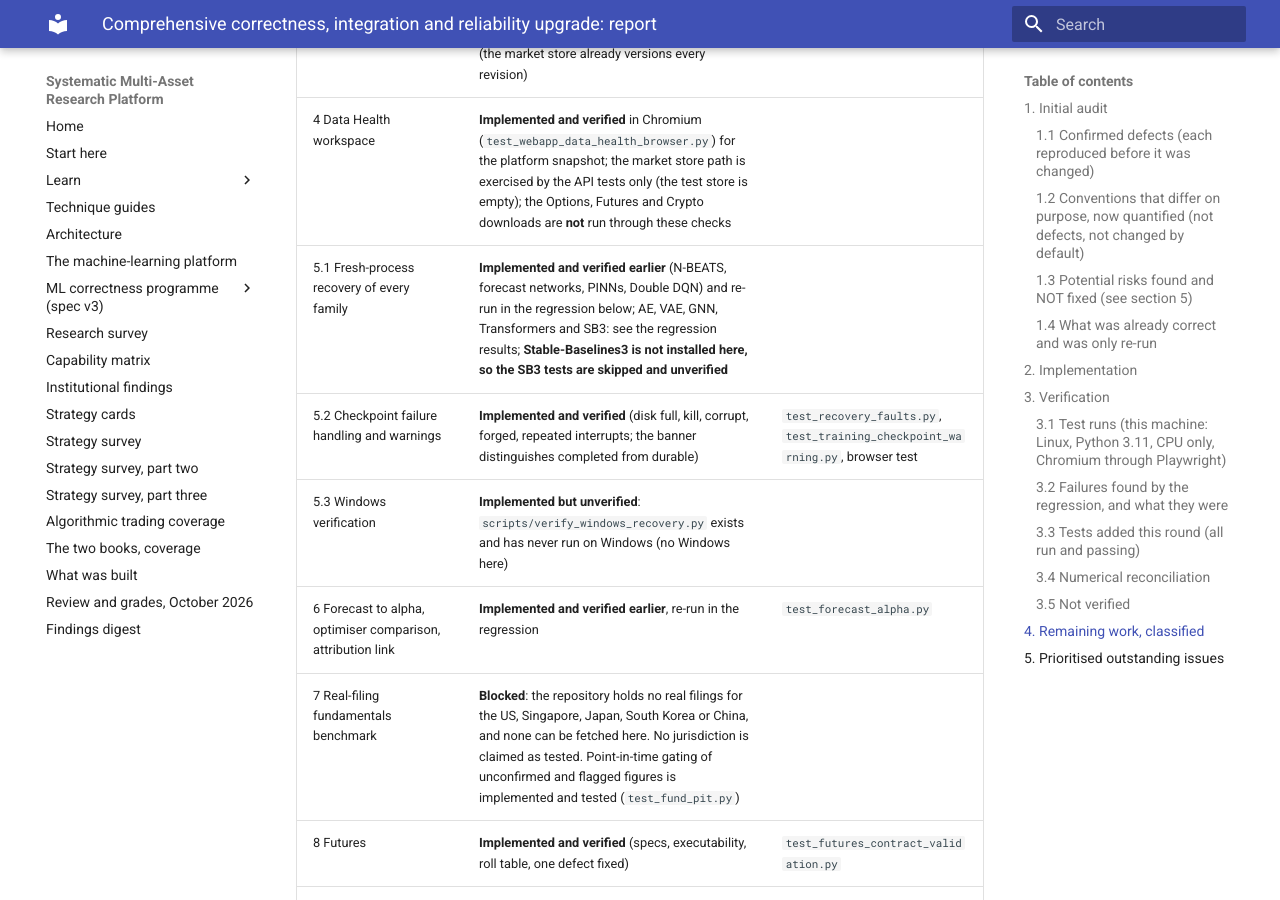
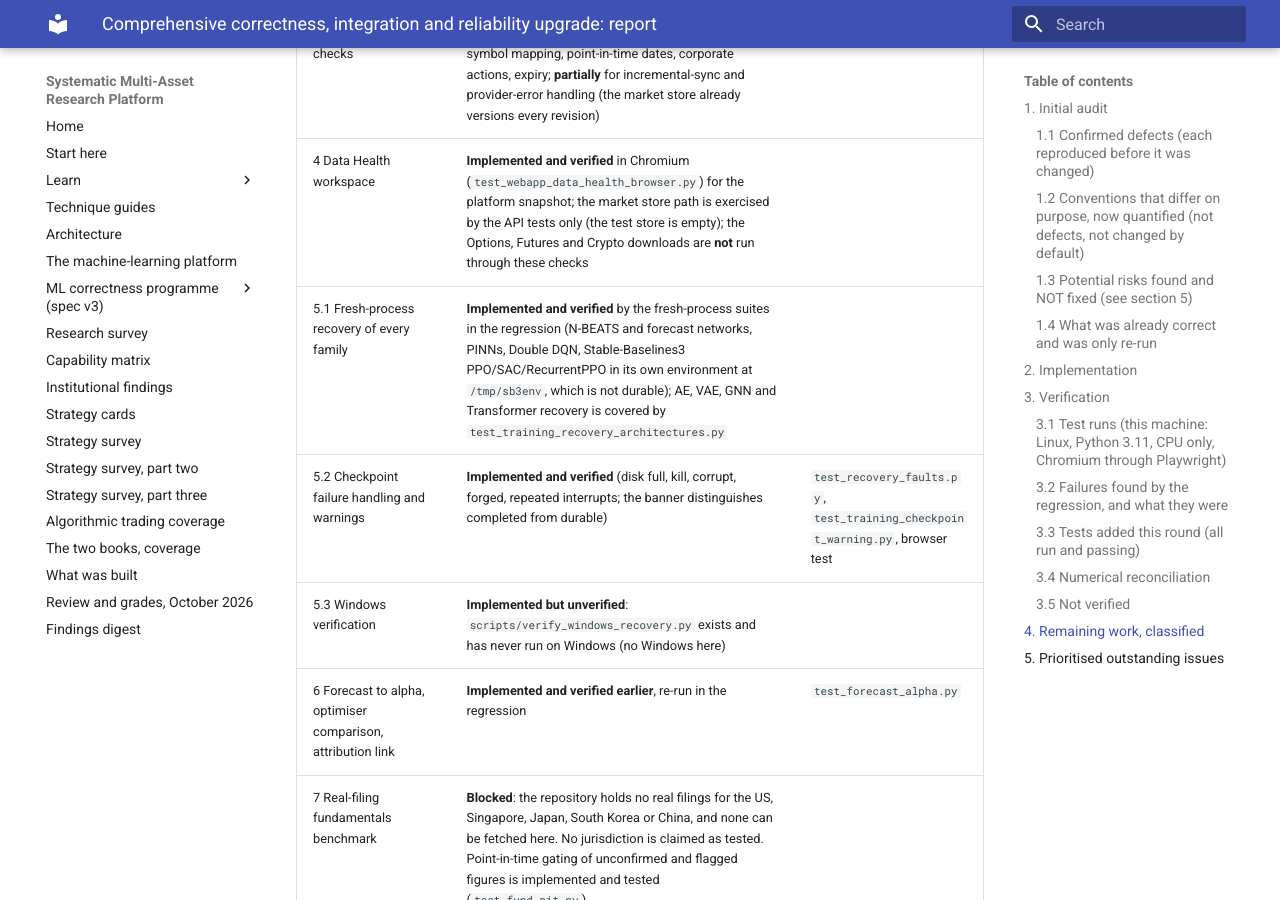
Before and after one commit to jwee97/quant_for_finance_python, an MkDocs documentation site: the page built from docs/correctness_and_reliability_report.md, in a window 1280 px wide and 900 px high, scrolled down 9171 px. Built offline with MkDocs 1.6.1 and Material for MkDocs 9.7.7, drawn with Linux system fonts in a browser that asks for light colours; some of the changed text lies outside the part shown.

Commit message:
Report: correct the SB3 and failing-test statements
Co-Authored-By: Claude Sonnet 5.5 <noreply@anthropic.com>
Claude-Session: https://claude.ai/code/session_01DSSeu1FozHnuA5rm1CsBZd

```diff
--- a/docs/correctness_and_reliability_report.md
+++ b/docs/correctness_and_reliability_report.md
@@ -77,7 +77,7 @@ Non-browser total: 8,027 tests, 0 failures after the fixes. Browser: 301, 3 fail
 
 | Failure | Cause | Outcome |
 |---|---|---|
-| `test_server`-family: `test_the_workspaces_are_served_with_query_strings_and_the_token` (connection dropped) | **A real defect of this round**: the request logger raised on a query with too many fields, turning a 400 into a dropped connection | Logger made non-failing; regression test `test_a_request_with_too_many_query_fields_is_answered_with_a_400_and_logged_not_dropped` |
+| `test_webapp_assets_ml.py::test_the_workspaces_are_served_with_query_strings_and_the_token` (connection dropped) | **A real defect of this round**: the request logger raised on a query with too many fields, turning a 400 into a dropped connection | Logger made non-failing; regression test `test_a_request_with_too_many_query_fields_is_answered_with_a_400_and_logged_not_dropped` |
 | `test_fresh_process_double_dqn` and `test_fresh_process_sb3` (changed configuration "refused") | The tests forged a checkpoint by re-saving it and deleting only the `.sha256`; with signed checkpoints the stale `.hmac` made the file untrusted, so the run started fresh instead of reporting an incompatible checkpoint | Test fixed to sign the forged file as this installation would. The behaviour (an unsigned or altered checkpoint that needs the unrestricted loader is not read, and the run starts fresh with the reason in the resume event) is intentional and is tested in `test_checkpoint_security.py` |
 | Browser `test_every_page_old_and_new_fits_a_phone_in_both_themes` | Expected 30 pages; the Data health page makes 31 | Count updated; the test also checks the new page fits a phone width in both themes and passes |
 | Browser `test_the_gradient_views_survive_a_reload` | Timeout under two-worker load; passes alone | Load flake |
@@ -135,7 +135,7 @@ The Stable-Baselines3 tests ran: `tests/test_fresh_process_sb3.py` uses its own
 | 3.2 Live read-only verification | **Blocked here**: no `MASSIVE_API_KEY` or other credential on this machine. The exchange matrix of 2026-11-25 (OKX, Deribit live; Bybit and Binance refused from that network) was **not re-run** this session | Massive rows stay `mock_tested` or `not_tested` |
 | 3.3 Data-quality checks | **Implemented and verified** for price series, quotes, symbol mapping, point-in-time dates, corporate actions, expiry; **partially** for incremental-sync and provider-error handling (the market store already versions every revision) | `test_data_health.py` |
 | 4 Data Health workspace | **Implemented and verified** in Chromium (`test_webapp_data_health_browser.py`) for the platform snapshot; the market store path is exercised by the API tests only (the test store is empty); the Options, Futures and Crypto downloads are **not** run through these checks | |
-| 5.1 Fresh-process recovery of every family | **Implemented and verified earlier** (N-BEATS, forecast networks, PINNs, Double DQN) and re-run in the regression below; AE, VAE, GNN, Transformers and SB3: see the regression results; **Stable-Baselines3 is not installed here, so the SB3 tests are skipped and unverified** | |
+| 5.1 Fresh-process recovery of every family | **Implemented and verified** by the fresh-process suites in the regression (N-BEATS and forecast networks, PINNs, Double DQN, Stable-Baselines3 PPO/SAC/RecurrentPPO in its own environment at `/tmp/sb3env`, which is not durable); AE, VAE, GNN and Transformer recovery is covered by `test_training_recovery_architectures.py` | |
 | 5.2 Checkpoint failure handling and warnings | **Implemented and verified** (disk full, kill, corrupt, forged, repeated interrupts; the banner distinguishes completed from durable) | `test_recovery_faults.py`, `test_training_checkpoint_warning.py`, browser test |
 | 5.3 Windows verification | **Implemented but unverified**: `scripts/verify_windows_recovery.py` exists and has never run on Windows (no Windows here) | |
 | 6 Forecast to alpha, optimiser comparison, attribution link | **Implemented and verified earlier**, re-run in the regression | `test_forecast_alpha.py` |
@@ -158,7 +158,7 @@ The Stable-Baselines3 tests ran: `tests/test_fresh_process_sb3.py` uses its own
 | 2 | Real-filing benchmarks for the five jurisdictions | The importer's accuracy on real documents is unknown | Real, person-verified filings | Add held-out filings under `benchmarks/fundamentals_importer/real_filings/` and run `importer.benchmark` |
 | 3 | No live verification of Massive datasets | Every Massive row is mock-tested or untested | A `MASSIVE_API_KEY` | Add the key through the environment's credential form, run `POST /api/market/probe`, re-open Data health |
 | 4 | Fixed 252 inside the engines | A 7-day series pushed through an equity-calendar engine is mis-annualised there (the comparison is protected) | none | Read periods per year from the data's declared calendar in `backtest/metrics.py` and `framework/validate.py` |
-| 5 | Windows and Stable-Baselines3 recovery unverified | Resume behaviour on Windows and for SB3 agents is untested here | A Windows machine; `pip install stable-baselines3` | Run `scripts/verify_windows_recovery.py` and `tests/test_fresh_process_sb3.py` |
+| 5 | Windows recovery unverified; the SB3 environment is not part of the checkout | Resume behaviour on Windows is untested; the SB3 tests need `/tmp/sb3env` or a main-environment install | A Windows machine; `pip install stable-baselines3` | Run `scripts/verify_windows_recovery.py`; add Stable-Baselines3 to the environment setup so its tests do not depend on a `/tmp` folder |
 | 6 | Data Health does not cover the lab downloads, intraday series or the market store with real data | Those sources are unchecked | none | Feed `data.health.report` from the download store and add intraday gap rules |
 | 7 | `rank_by` has no page control | The metric choice is API-only | none | Add a selector to the comparison page fed by `metric_registry` |
 | 8 | Performance profile | Unknown hot spots; the Replit memory budget is unmeasured | none | Profile the comparison, health report and training monitor under load before changing anything |
```
